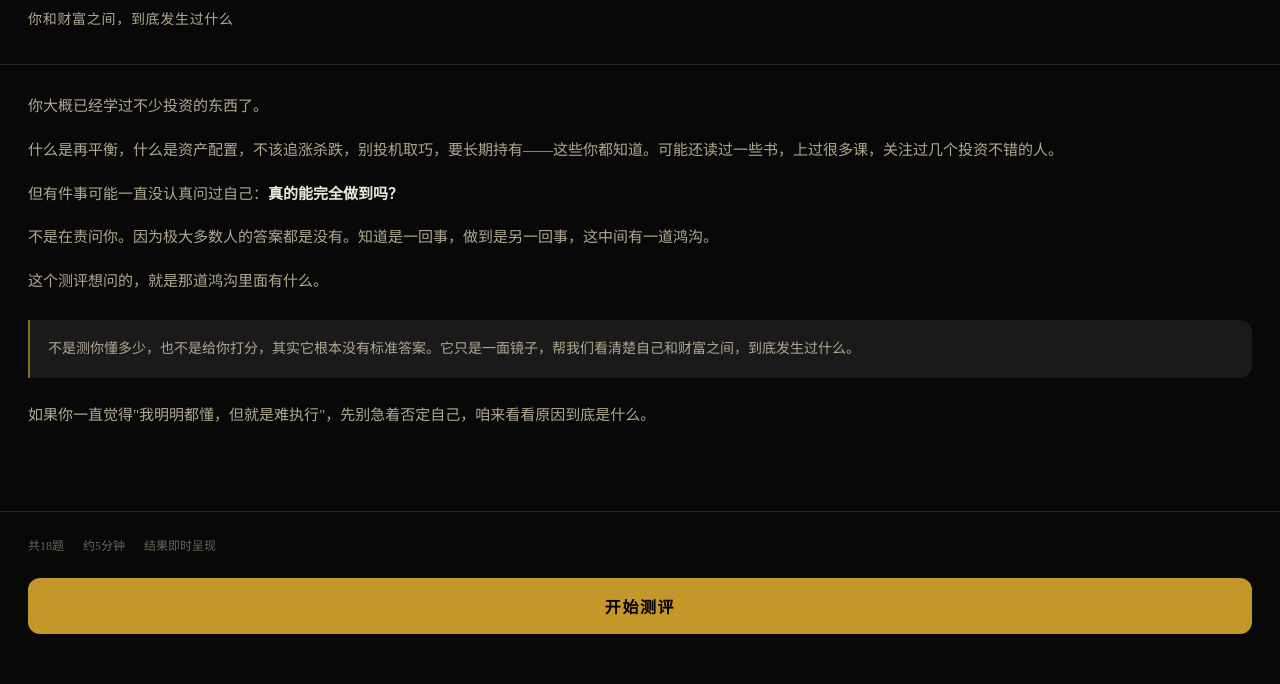
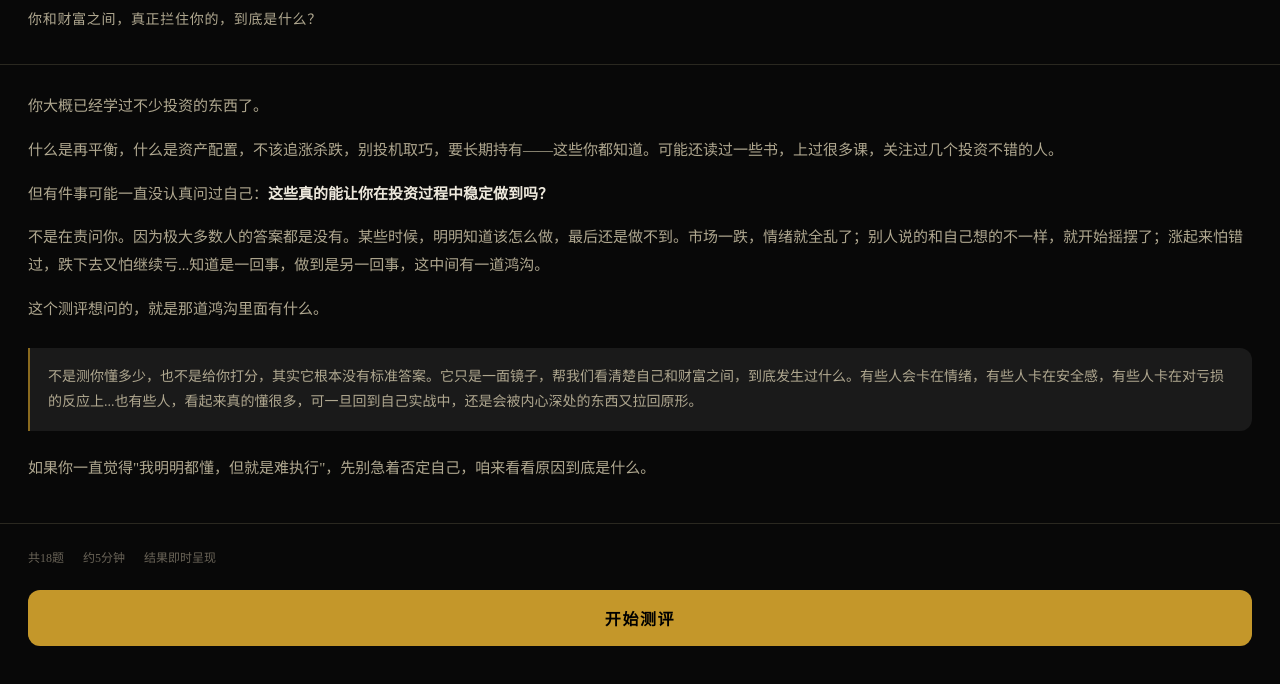
Before and after one commit to kasejoe2020-wq/assessment, a plain HTML site: page index.html in a window 1280 px wide. Shown: the part 126-810 px from the top of the page. Drawn offline with Linux system fonts and the light colour scheme.

Commit message:
Update index.html

```diff
--- a/index.html
+++ b/index.html
@@ -349,16 +349,16 @@ body{
   <div class="intro-header">
     <div class="brand-tag">犀牛财富俱乐部 · 不预测市场，只配置结构</div>
     <div class="intro-title">财富心理测评</div>
-    <div class="intro-subtitle">你和财富之间，到底发生过什么</div>
+    <div class="intro-subtitle">你和财富之间，真正拦住你的，到底是什么？</div>
   </div>
   <div class="intro-body">
     <p>你大概已经学过不少投资的东西了。</p>
     <p>什么是再平衡，什么是资产配置，不该追涨杀跌，别投机取巧，要长期持有——这些你都知道。可能还读过一些书，上过很多课，关注过几个投资不错的人。</p>
-    <p>但有件事可能一直没认真问过自己：<strong>真的能完全做到吗？</strong></p>
-    <p>不是在责问你。因为极大多数人的答案都是没有。知道是一回事，做到是另一回事，这中间有一道鸿沟。</p>
+    <p>但有件事可能一直没认真问过自己：<strong>这些真的能让你在投资过程中稳定做到吗？</strong></p>
+    <p>不是在责问你。因为极大多数人的答案都是没有。某些时候，明明知道该怎么做，最后还是做不到。市场一跌，情绪就全乱了；别人说的和自己想的不一样，就开始摇摆了；涨起来怕错过，跌下去又怕继续亏...知道是一回事，做到是另一回事，这中间有一道鸿沟。</p>
     <p>这个测评想问的，就是那道鸿沟里面有什么。</p>
     <div class="note">
-      <p>不是测你懂多少，也不是给你打分，其实它根本没有标准答案。它只是一面镜子，帮我们看清楚自己和财富之间，到底发生过什么。</p>
+      <p>不是测你懂多少，也不是给你打分，其实它根本没有标准答案。它只是一面镜子，帮我们看清楚自己和财富之间，到底发生过什么。有些人会卡在情绪，有些人卡在安全感，有些人卡在对亏损的反应上...也有些人，看起来真的懂很多，可一旦回到自己实战中，还是会被内心深处的东西又拉回原形。</p>
     </div>
     <p>如果你一直觉得"我明明都懂，但就是难执行"，先别急着否定自己，咱来看看原因到底是什么。</p>
   </div>
```
